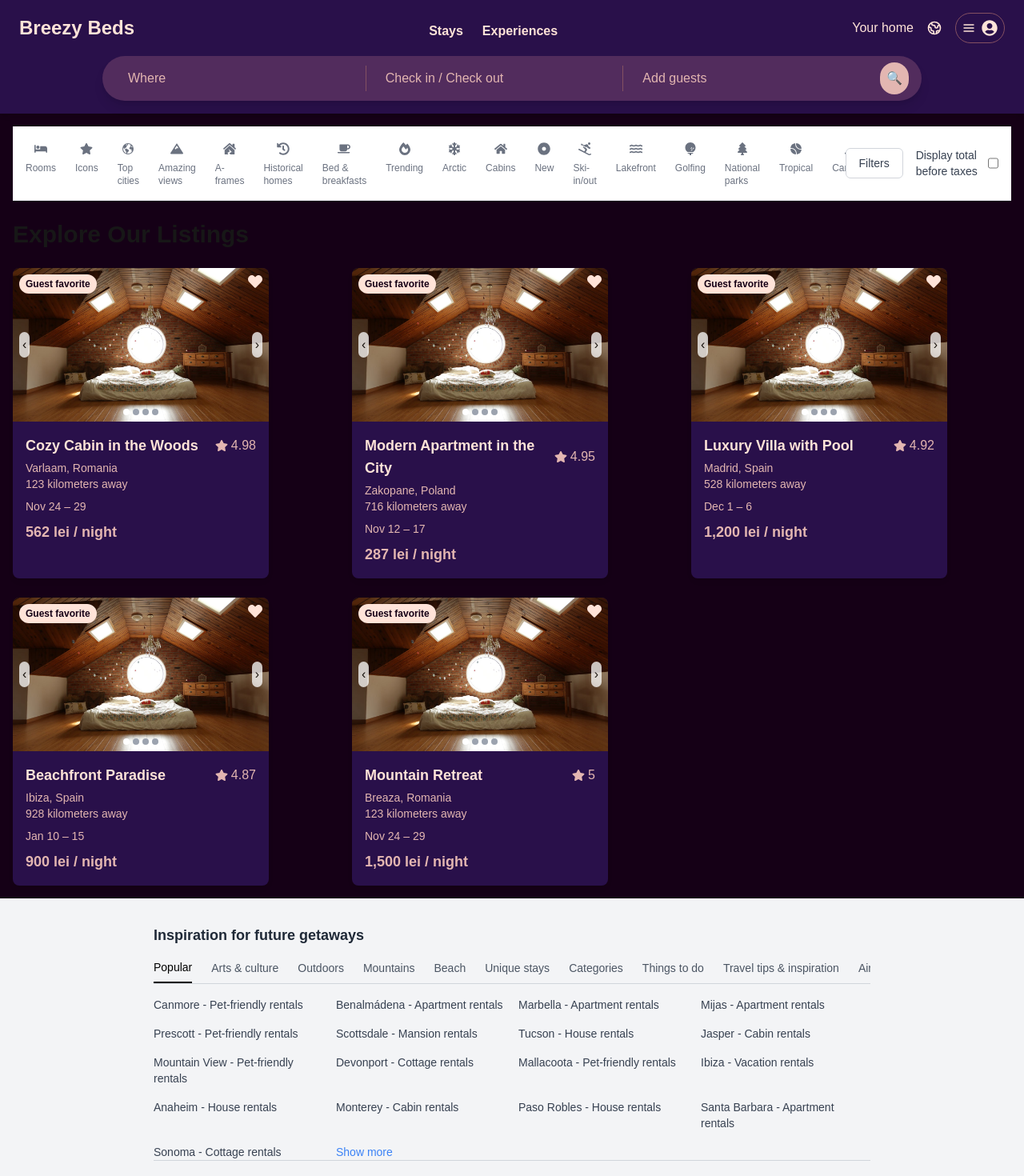
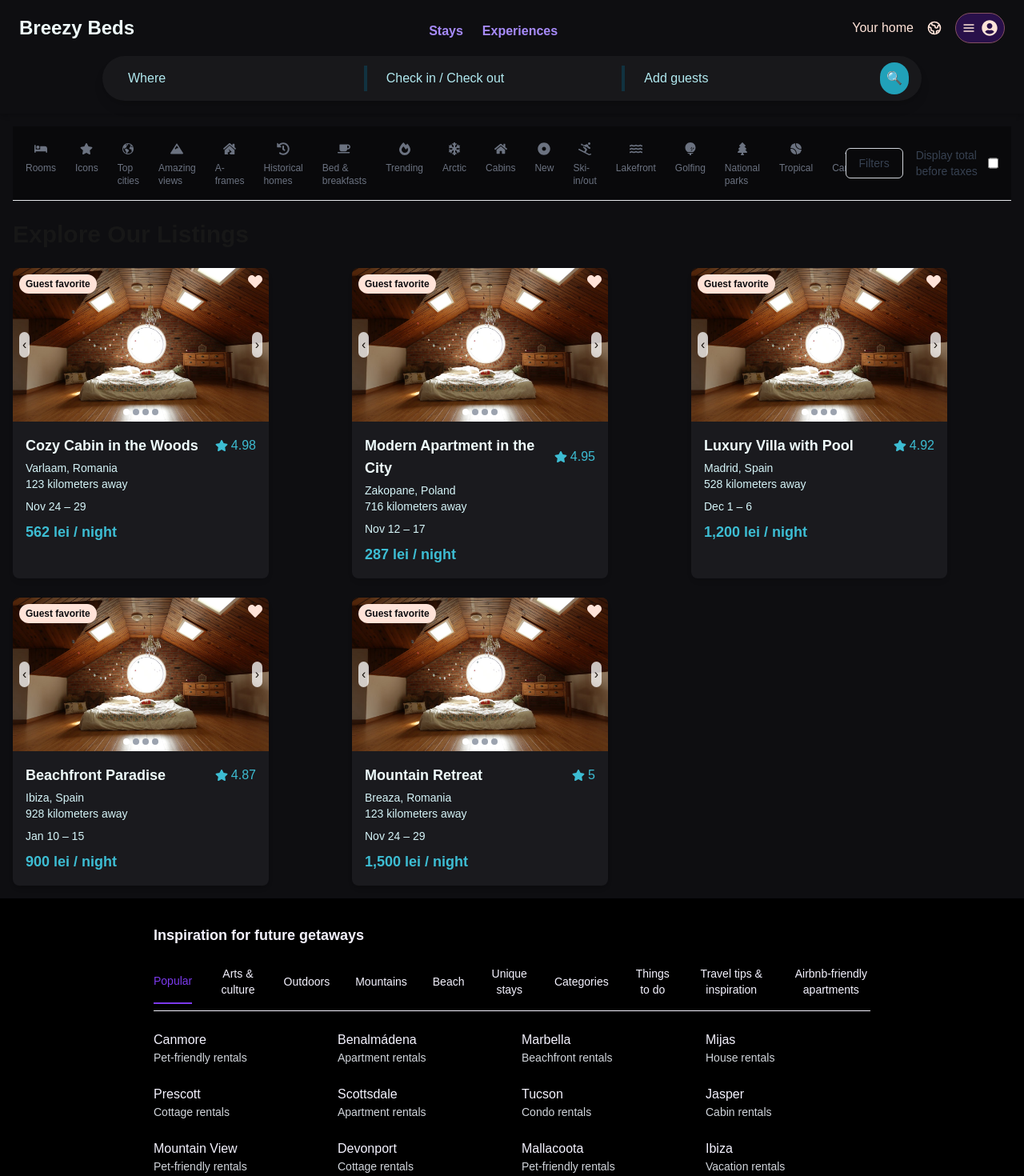
Before and after one commit to RimshaAamir/BreezyBeds, a Next.js app: page / in a window 1280 px wide. Shown: the top 1470 px of the page at 80% size. Built offline with nearby package versions, Linux system fonts and the light colour scheme.

Commit message:
Create static JSON data for property listings

```diff
--- a/app/page.tsx
+++ b/app/page.tsx
@@ -1,80 +1,31 @@
+"use client";
 import Header from "../components/navbar/Header";
-import Categories from "../components/categories/Categories"
+import Categories from "../components/categories/Categories";
 import ListingCard from "../components/cards/ListingCard";
 import Footer from "@/components/footer/Footer";
+import { useEffect, useState } from "react";
+
+interface Listing {
+  images: string[];
+  title: string;
+  location: string;
+  distance: number;
+  dates: string;
+  price: string;
+  rating: number;
+}
+
 export default function Home() {
-  const listings = [
-    {
-      images: [
-                "1111.jpg",
-                "2222.jpg",
-                "123.png",
-                "2222.jpg",
-      ],
-      title: "Cozy Cabin in the Woods",
-      location: "Varlaam, Romania",
-      distance: 123,
-      dates: "Nov 24 – 29",
-      price: "562 lei",
-      rating: 4.98,
-    },
-    {
-      images: [
-                "1111.jpg",
-                "2222.jpg",
-                "123.png",
-                "2222.jpg",
-      ],
-      title: "Modern Apartment in the City",
-      location: "Zakopane, Poland",
-      distance: 716,
-      dates: "Nov 12 – 17",
-      price: "287 lei",
-      rating: 4.95,
-    },
-    {
-      images: [
-                "1111.jpg",
-                "2222.jpg",
-                "123.png",
-                "2222.jpg",
-      ],
-      title: "Luxury Villa with Pool",
-      location: "Madrid, Spain",
-      distance: 528,
-      dates: "Dec 1 – 6",
-      price: "1,200 lei",
-      rating: 4.92,
-    },
-    {
-      images: [
-                "1111.jpg",
-                "2222.jpg",
-                "123.png",
-                "2222.jpg",
-      ],
-      title: "Beachfront Paradise",
-      location: "Ibiza, Spain",
-      distance: 928,
-      dates: "Jan 10 – 15",
-      price: "900 lei",
-      rating: 4.87,
-    },
-    {
-      images: [
-                "1111.jpg",
-                "2222.jpg",
-                "123.png",
-                "2222.jpg",
-      ],
-      title: "Mountain Retreat",
-      location: "Breaza, Romania",
-      distance: 123,
-      dates: "Nov 24 – 29",
-      price: "1,500 lei",
-      rating: 5.0,
-    },
-  ];
+  const [listings, setListings] = useState<Listing[]>([]);
+
+  useEffect(() => {
+    console.log("in EFFFFFFFFFFFFFFFFFFFF");
+    // Fetch data from the JSON file
+    fetch("/listings.json")
+      .then((response) => response.json())
+      .then((data) => setListings(data))
+      .catch((error) => console.error("Error loading listings data:", error));
+  }, []);
 
   return (
     <div className="bg-background min-h-screen text-primaryText">
@@ -99,7 +50,7 @@ export default function Home() {
           ))}
         </div>
       </main>
-      <Footer/>
+      <Footer />
     </div>
   );
 }
--- a/components/categories/Categories.jsx
+++ b/components/categories/Categories.jsx
@@ -49,7 +49,7 @@ const Categories = () => {
   ];
 
   return (
-    <div className="py-4 px-4 bg-white border-b border-gray-200 flex items-center">
+    <div className="py-4 px-4 bg-zinc-950 border-b border-gray-200 flex items-center">
       <div className="overflow-x-auto whitespace-nowrape">
         <div className="inline-flex space-x-6">
           {categories.map((category, index) => (
--- a/components/footer/Footer.tsx
+++ b/components/footer/Footer.tsx
@@ -3,7 +3,12 @@ import React, { useState } from "react";
 import FooterUpperDivider from "./FooterUpperDivider";
 import FooterBottomDivider from "./FooterBottomDivider";
 
-const categories = [
+type CategoryContent = {
+  title: string;
+  description: string;
+};
+
+const categories: string[] = [
   "Popular",
   "Arts & culture",
   "Outdoors",
@@ -16,79 +21,60 @@ const categories = [
   "Airbnb-friendly apartments",
 ];
 
-const contentMap: { [key: string]: string[] } = {
+const contentMap: Record<string, CategoryContent[]> = {
   Popular: [
-    "Canmore - Pet-friendly rentals",
-    "Benalmádena - Apartment rentals",
-    "Marbella - Apartment rentals",
-    "Mijas - Apartment rentals",
-    "Prescott - Pet-friendly rentals",
-    "Scottsdale - Mansion rentals",
-    "Tucson - House rentals",
-    "Jasper - Cabin rentals",
-    "Mountain View - Pet-friendly rentals",
-    "Devonport - Cottage rentals",
-    "Mallacoota - Pet-friendly rentals",
-    "Ibiza - Vacation rentals",
-    "Anaheim - House rentals",
-    "Monterey - Cabin rentals",
-    "Paso Robles - House rentals",
-    "Santa Barbara - Apartment rentals",
-    "Sonoma - Cottage rentals",
-    "Show more",
+    { title: "Canmore", description: "Pet-friendly rentals" },
+    { title: "Benalmádena", description: "Apartment rentals" },
+    { title: "Marbella", description: "Beachfront rentals" },
+    { title: "Mijas", description: "House rentals" },
+    { title: "Prescott", description: "Cottage rentals" },
+    { title: "Scottsdale", description: "Apartment rentals" },
+    { title: "Tucson", description: "Condo rentals" },
+    { title: "Jasper", description: "Cabin rentals" },
+    { title: "Mountain View", description: "Pet-friendly rentals" },
+    { title: "Devonport", description: "Cottage rentals" },
+    { title: "Mallacoota", description: "Pet-friendly rentals" },
+    { title: "Ibiza", description: "Vacation rentals" },
+    { title: "Anaheim", description: "Beach house rentals" },
+    { title: "Monterey", description: "Cabin rentals" },
+    { title: "Paso Robles", description: "House rentals" },
+    { title: "Santa Barbara", description: "Apartment rentals" },
+    { title: "Sonoma", description: "Cottage rentals" },
+    { title: "Show more", description: "" },
   ],
-  "Arts & culture": [
-    "Phoenix - Apartment rentals",
-    "Hot Springs - Lakehouse rentals",
-    "Los Angeles - Cottage rentals",
-    "San Diego - Beach house rentals",
-    "San Francisco - Vacation rentals",
-    "Barcelona - Vacation rentals",
-    "Prague - Vacation rentals",
-    "Washington - Apartment rentals",
-    "Keswick - Cottage rentals",
-    "London - Beachfront rentals",
-    "Scarborough - Vacation rentals",
-    "Sherwood Forest - Cabin rentals",
-    "York - Apartment rentals",
-    "Paris - Villa rentals",
-    "Rhodes - Apartment rentals",
-    "Nashville - Vacation rentals",
-    "Dublin - Cottage rentals",
-    "Show more",
-  ],
-  Outdoors: ["Content for Outdoors..."],
-  Mountains: ["Content for Mountains..."],
-  Beach: ["Content for Beach..."],
-  "Unique stays": ["Content for Unique stays..."],
-  Categories: ["Content for Categories..."],
-  "Things to do": ["Content for Things to do..."],
-  "Travel tips & inspiration": ["Content for Travel tips & inspiration..."],
-  "Airbnb-friendly apartments": ["Content for Airbnb-friendly apartments..."],
+  "Arts & culture": [{ title: "Coming Soon", description: "" }],
+  Outdoors: [{ title: "Coming Soon", description: "" }],
+  Mountains: [{ title: "Coming Soon", description: "" }],
+  Beach: [{ title: "Coming Soon", description: "" }],
+  "Unique stays": [{ title: "Coming Soon", description: "" }],
+  Categories: [{ title: "Coming Soon", description: "" }],
+  "Things to do": [{ title: "Coming Soon", description: "" }],
+  "Travel tips & inspiration": [{ title: "Coming Soon", description: "" }],
+  "Airbnb-friendly apartments": [{ title: "Coming Soon", description: "" }],
 };
 
 const Footer: React.FC = () => {
-  const [selectedCategory, setSelectedCategory] = useState("Popular");
+  const [selectedCategory, setSelectedCategory] =
+    useState<keyof typeof contentMap>("Popular");
 
   return (
-    <div className="bg-gray-100 py-8 px-10 md:px-20 lg:px-48">
-      {/* Title */}
-      <h2 className="text-lg font-semibold text-gray-800 mb-4">
+    <div className="bg-black py-8 px-10 md:px-20 lg:px-48 space-y-6">
+      <h2 className="text-lg font-semibold text-violet-50 mb-4">
         Inspiration for future getaways
       </h2>
 
-      {/* Buttons: Horizontal Scroll in Mobile */}
-      <div className="overflow-x-auto whitespace-nowrap border-b border-gray-300 mb-4">
-        <div className="flex space-x-6">
+      {/* Categories Navigation */}
+      <div className="overflow-x-auto border-b border-violet-50 pb-2">
+        <div className="flex space-x-8">
           {categories.map((category) => (
             <button
               key={category}
-              className={`pb-2 text-sm font-medium ${
+              className={`text-sm font-medium pb-2 ${
                 selectedCategory === category
-                  ? "border-b-2 border-black text-black"
-                  : "text-gray-600 hover:text-black"
+                  ? "text-violet-600 border-b-2 border-violet-600"
+                  : "text-violet-50 hover:text-violet-50"
               }`}
-              onClick={() => setSelectedCategory(category)}
+              onClick={() => setSelectedCategory(category as keyof typeof contentMap)}
             >
               {category}
             </button>
@@ -97,25 +83,22 @@ const Footer: React.FC = () => {
       </div>
 
       {/* Dynamic Content */}
-      <div className="grid grid-cols-2 md:grid-cols-3 lg:grid-cols-4 gap-4 mt-4 text-sm text-gray-700">
+      <div className="grid grid-cols-2 sm:grid-cols-3 lg:grid-cols-4 gap-6">
         {contentMap[selectedCategory].map((item, index) => (
           <div key={index}>
-            {item.includes("Show more") ? (
-              <button className="text-blue-500 hover:underline">{item}</button>
-            ) : (
-              <p>{item}</p>
+            <p className="font-medium text-violet-50">{item.title}</p>
+            {item.description && (
+              <p className="text-gray-300 text-sm">{item.description}</p>
             )}
           </div>
         ))}
       </div>
 
-      <div className="bg-gray-100">
-      {/* Upper Footer Section */}
-      <FooterUpperDivider />
-
-      {/* Bottom Footer Section */}
-      <FooterBottomDivider />
-    </div>
+        {/* Footer Upper and Bottom Sections */}
+        <div>
+        <FooterUpperDivider />
+        <FooterBottomDivider />
+      </div>
 
     </div>
   );
--- a/components/footer/FooterBottomDivider.tsx
+++ b/components/footer/FooterBottomDivider.tsx
@@ -3,7 +3,7 @@ import { FaGithub, FaLinkedin, FaEnvelope } from "react-icons/fa";
 
 const FooterBottomDivider: React.FC = () => {
   return (
-    <div className="border-t border-gray-300 mt-8 pt-4 flex flex-wrap justify-between items-center text-gray-600 text-sm">
+    <div className="border-t border-gray-300 mt-8 pt-4 flex flex-wrap justify-between items-center text-violet-400 text-sm">
       {/* Left Section: Links */}
       <div className="flex flex-wrap space-x-2 mb-2 md:mb-0">
         <span>© 2024 Airbnb, Inc.</span>
--- a/components/navbar/Header.jsx
+++ b/components/navbar/Header.jsx
@@ -6,7 +6,7 @@ import UserMenu from './UserMenu';
 
 const Header = () => {
   return (
-    <header className="bg-[#29104A] text-[#FFE3D8] px-6 py-4 shadow-md">
+    <header className="text-textLight px-6 py-4 shadow-md">
       <div className="flex items-center justify-between">
         <Logo />
         <NavigationLinks />
--- a/components/navbar/NavigationLinks.jsx
+++ b/components/navbar/NavigationLinks.jsx
@@ -3,9 +3,11 @@ import Link from 'next/link';
 
 const NavigationLinks = () => {
   return (
-    <nav className="flex justify-center space-x-6 text-[#FFE3D8] font-semibold mt-2">
-      <Link href="#" className="hover:text-[#E3B6B1]">Stays</Link>
-      <Link href="#" className="hover:text-[#E3B6B1]">Experiences</Link>
+    <nav className="flex justify-center space-x-6 text-violet-400 font-semibold mt-2">
+      {/* <Link href="#" className="hover:text-my_sky_500">Stays</Link> */}
+      {/* <Link href="#" className="hover:text-my_sky_500">Experiences</Link> */}
+      <Link href="#" className="hover:text-violet-500">Stays</Link>
+      <Link href="#" className="hover:text-violet-500">Experiences</Link>
     </nav>
   );
 };
--- a/components/navbar/SearchBar.jsx
+++ b/components/navbar/SearchBar.jsx
@@ -1,36 +1,36 @@
 // components/SearchBar.jsx
 const SearchBar = () => {
     return (
-      <div className="flex items-center bg-[#522C5D] text-[#FFE3D8] rounded-full px-4 py-2 shadow-lg mt-4 mx-auto w-full max-w-5xl space-x-2">
+      <div className="flex items-center bg-zinc-900 text-textLight rounded-full px-4 py-2 shadow-lg mt-4 mx-auto w-full max-w-5xl space-x-2">
         {/* Where input */}
         <input
           type="text"
           placeholder="Where"
-          className="bg-[#522C5D] placeholder-[#E3B6B1] text-[#FFE3D8] px-4 py-2 focus:outline-none flex-grow"
+          className="bg-zinc-900 placeholder-my_sky_200 px-4 py-2 focus:outline-none flex-grow"
         />
 
         {/* Divider */}
-        <div className="h-8 border-l border-[#845162]"></div>
+        <div className="h-8 border-2 border-my_sky_950"></div>
 
         {/* Check-in / Check-out input */}
         <input
           type="text"
           placeholder="Check in / Check out"
-          className="bg-[#522C5D] placeholder-[#E3B6B1] text-[#FFE3D8] px-4 py-2 focus:outline-none flex-grow"
+          className="bg-zinc-900 placeholder-my_sky_200 px-4 py-2 focus:outline-none flex-grow"
         />
 
         {/* Divider */}
-        <div className="h-8 border-l border-[#845162]"></div>
+        <div className="h-8 border-2 border-my_sky_950"></div>
 
         {/* Add guests input */}
         <input
           type="text"
           placeholder="Add guests"
-          className="bg-[#522C5D] placeholder-[#E3B6B1] text-[#FFE3D8] px-4 py-2 focus:outline-none flex-grow"
+          className="bg-zinc-900 placeholder-my_sky_200 px-4 py-2 focus:outline-none flex-grow"
         />
 
         {/* Search button */}
-        <button className="bg-[#E3B6B1] p-2 rounded-full text-[#150016] ml-2">
+        <button className="bg-my_sky_500 p-2 rounded-full text-[#150016] ml-2">
           🔍
         </button>
       </div>
--- /dev/null
+++ b/public/listings.json
@@ -0,0 +1,47 @@
+[
+    {
+      "images": ["1111.jpg", "2222.jpg", "123.png", "2222.jpg"],
+      "title": "Cozy Cabin in the Woods",
+      "location": "Varlaam, Romania",
+      "distance": 123,
+      "dates": "Nov 24 – 29",
+      "price": "562 lei",
+      "rating": 4.98
+    },
+    {
+      "images": ["1111.jpg", "2222.jpg", "123.png", "2222.jpg"],
+      "title": "Modern Apartment in the City",
+      "location": "Zakopane, Poland",
+      "distance": 716,
+      "dates": "Nov 12 – 17",
+      "price": "287 lei",
+      "rating": 4.95
+    },
+    {
+      "images": ["1111.jpg", "2222.jpg", "123.png", "2222.jpg"],
+      "title": "Luxury Villa with Pool",
+      "location": "Madrid, Spain",
+      "distance": 528,
+      "dates": "Dec 1 – 6",
+      "price": "1,200 lei",
+      "rating": 4.92
+    },
+    {
+      "images": ["1111.jpg", "2222.jpg", "123.png", "2222.jpg"],
+      "title": "Beachfront Paradise",
+      "location": "Ibiza, Spain",
+      "distance": 928,
+      "dates": "Jan 10 – 15",
+      "price": "900 lei",
+      "rating": 4.87
+    },
+    {
+      "images": ["1111.jpg", "2222.jpg", "123.png", "2222.jpg"],
+      "title": "Mountain Retreat",
+      "location": "Breaza, Romania",
+      "distance": 123,
+      "dates": "Nov 24 – 29",
+      "price": "1,500 lei",
+      "rating": 5.0
+    }
+  ]
--- a/tailwind.config.ts
+++ b/tailwind.config.ts
@@ -11,13 +11,25 @@ const config: Config = {
   theme: {
     extend: {
       colors: {
-        background: "#150016",        // Main app, header, and footer background
-        textLight: "#FFE3D8",         // Primary text color
-        card: "#29104A",              // Card and search input background
-        divider: "#522C5D",           // Divider color in search bar and card
-        buttonAccent: "#E3B6B1",      // Accent color for buttons
-        secondaryText: "#E3B6B1",     // Secondary text color
-        accent: "#E3B6B1",            // Accent color for highlights (price, rating)
+        background: "#0e0e11",        // zinc-950 Main app, header, and footer background
+        textLight: "#effcfc",         // my-sky-50  Primary text color
+        card: "#1a1a1e",              // zinc-900  Card and search input background
+        divider: "#204859",           // my-sky-900 Divider color in search bar and card
+        buttonAccent: "#21a1b9",      // my-sky-500 Accent color for buttons
+        secondaryText: "#d5f4f8",     // my-sky-100  Secondary text color
+        accent: "#3dbdd3",            // my-sky-400  Accent color for highlights (price, rating)
+
+        my_sky_50: "#effcfc",
+        my_sky_100: "#d5f4f8",
+        my_sky_200: "#b1e9f0",
+        my_sky_300: "#7ad7e6",
+        my_sky_400: "#3dbdd3",
+        my_sky_500: "#21a1b9",
+        my_sky_600: "#1f819b",
+        my_sky_700: "#1f697f",
+        my_sky_800: "#225668",
+        my_sky_900: "#204859",
+        my_sky_950: "#113240"
       },
     },
   },
```
Also changed, not shown: components/footer/FooterUpperDivider.tsx (+6 -6 lines), 1 other file (tests, documents, lock files or other folders).
